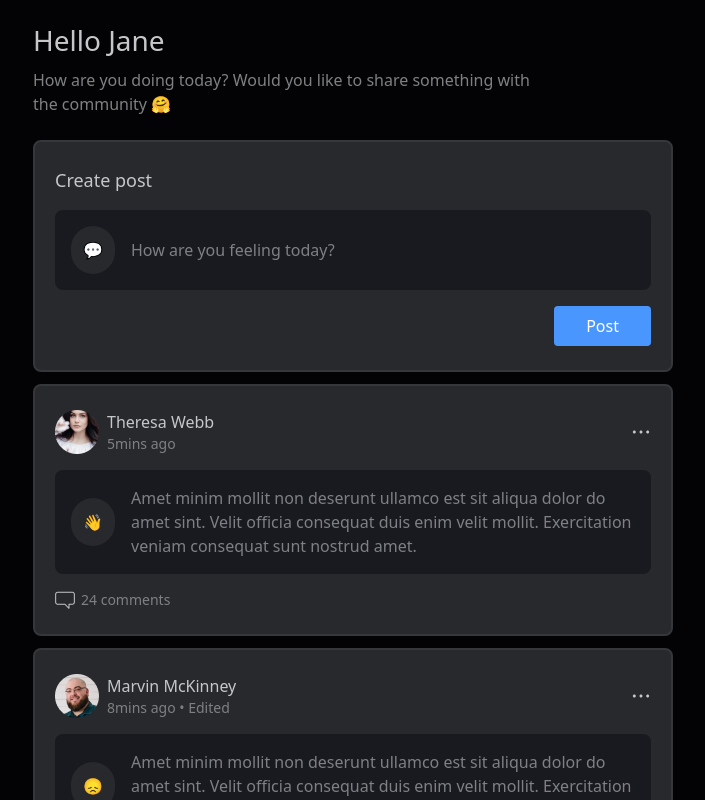
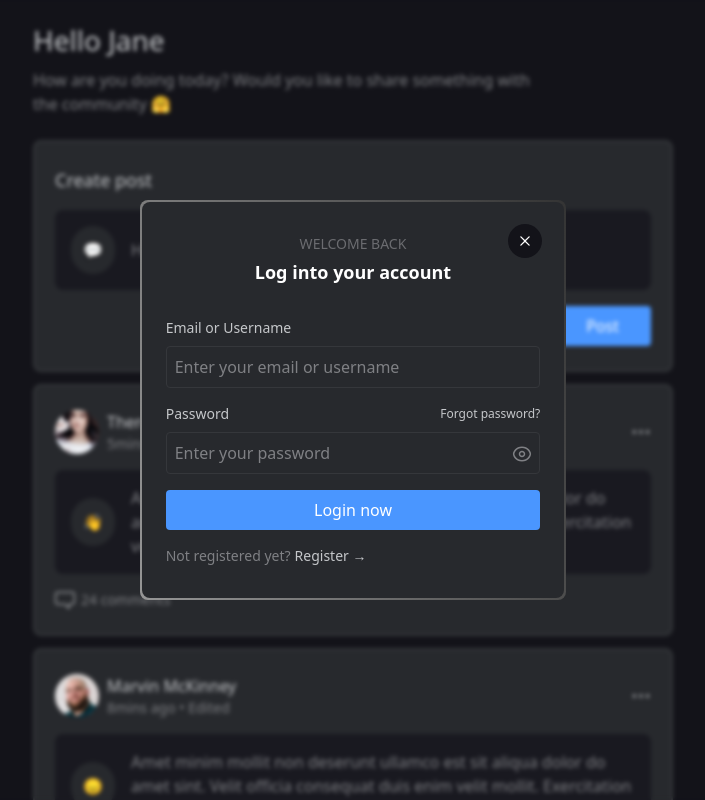
Before and after one commit to SaileshVerma/atlys_assignment, a React (Create React App) app: page / in a window 1280 px wide. Shown: the whole page, without its empty margins (287-992 px from the left). Built offline with nearby package versions, Linux system fonts and the light colour scheme.

Commit message:
component break

```diff
--- /dev/null
+++ b/src/components/LoginForm/LoginForm.tsx
@@ -0,0 +1,50 @@
+import EyeIcon from "../../assets/icons/EyeIcon";
+
+export const LoginForm = () => {
+  return (
+    <div className="flex flex-col w-full">
+      <div className="flex flex-col rounded-lg gap-4 items-center justify-center bg-background-black-secondary w-full h-full px-6 py-8">
+        <div className="flex flex-col gap-1 items-center w-full ">
+          <span className="text-secondary-text-black font-medium text-sm">
+            WELCOME BACK
+          </span>
+          <span className=" font-semibold text-lg">Log into your account</span>
+        </div>
+        <div className="flex flex-col self-start gap-2 w-full pt-4">
+          <span className="text-grey-1 text-sm font-medium">
+            Email or Username
+          </span>
+          <input
+            className="bg-transparent border-[1.5px] border-border-secondary-black rounded p-2 placeholder-style"
+            placeholder="Enter your email or username"
+          />
+        </div>
+        <div className="flex flex-col self-start gap-2 w-full">
+          <div className="flex flex-row justify-between items-center">
+            <span className="text-grey-1 text-sm font-medium">Password</span>
+            <span className="text-grey-1 text-xs font-medium">
+              Forgot password?
+            </span>
+          </div>
+          <div className="relative w-full">
+            <input
+              className="bg-transparent border-[1.5px] border-border-secondary-black rounded p-2 w-full placeholder-style"
+              placeholder="Enter your password"
+            />
+            <div className="absolute right-2 top-3">
+              <EyeIcon />
+            </div>
+          </div>
+        </div>
+
+        <button className="w-full p-2 font-medium bg-[#4A96FF] rounded">
+          Login now
+        </button>
+        <div className="flex self-start gap-1 text-sm text-grey-1 font-medium">
+          <span className="text-[#7F8084]">Not registered yet? </span>
+          <button>Register →</button>
+        </div>
+      </div>
+    </div>
+  );
+};
--- /dev/null
+++ b/src/components/SignUpForm/SignUpForm.tsx
@@ -0,0 +1,53 @@
+import EyeIcon from "../../assets/icons/EyeIcon";
+
+export const SignUpForm = () => {
+  return (
+    <div className="flex flex-col w-full">
+      <div className="flex flex-col rounded-lg gap-4 items-center justify-center bg-background-black-secondary w-full h-full px-6 py-8">
+        <div className="flex flex-col gap-1 items-center w-full ">
+          <span className="text-secondary-text-black font-medium text-sm">
+            SIGN UP
+          </span>
+          <span className=" font-semibold text-lg">
+            Create an account to continue
+          </span>
+        </div>
+        <div className="flex flex-col self-start gap-2 w-full pt-4">
+          <span className="text-grey-1 text-sm font-medium">Email</span>
+          <input
+            className="bg-transparent border-[1.5px] border-border-secondary-black rounded p-2 placeholder-style"
+            placeholder="Enter your email"
+          />
+        </div>
+        <div className="flex flex-col self-start gap-2 w-full pt-4">
+          <span className="text-grey-1 text-sm font-medium">Username</span>
+          <input
+            className="bg-transparent border-[1.5px] border-border-secondary-black rounded p-2 placeholder-style"
+            placeholder="Choose a preferred username"
+          />
+        </div>
+        <div className="flex flex-col self-start gap-2 w-full">
+          <span className="text-grey-1 text-sm font-medium">Password</span>
+
+          <div className="relative w-full">
+            <input
+              className="bg-transparent border-[1.5px] border-border-secondary-black rounded p-2 w-full placeholder-style"
+              placeholder="Choose a strong password"
+            />
+            <div className="absolute right-2 top-3">
+              <EyeIcon />
+            </div>
+          </div>
+        </div>
+
+        <button className="w-full p-2 font-medium bg-[#4A96FF] rounded">
+          Continue
+        </button>
+        <div className="flex self-start gap-1 text-sm text-grey-1 font-medium">
+          <span className="text-[#7F8084]">Already have an account? </span>
+          <button> Login →</button>
+        </div>
+      </div>
+    </div>
+  );
+};
--- /dev/null
+++ b/src/components/shared/CustomModal.tsx
@@ -0,0 +1,28 @@
+import CrossIcon from "../../assets/icons/CrossIcon";
+
+interface CustomModalProps {
+  isOpen: boolean;
+  children: React.ReactNode;
+  onClose: () => void;
+}
+
+export function CustomModal({ isOpen, children, onClose }: CustomModalProps) {
+  return (
+    <div
+      className={`absolute flex items-center inset-0 justify-center
+    ${!isOpen && "hidden"}
+    `}
+    >
+      <div className=" relative flex flex-col rounded-lg  gradient-border  items-center justify-center bg-background-black-secondary w-1/3 p-0.5">
+        <div
+          className="absolute right-6 top-6 bg-background-black-primary rounded-full p-3 cursor-pointer"
+          onClick={onClose}
+        >
+          <CrossIcon />
+        </div>
+
+        {children}
+      </div>
+    </div>
+  );
+}
--- a/src/pages/App.tsx
+++ b/src/pages/App.tsx
@@ -5,15 +5,24 @@ import Profile2 from "../assets/profiles/profile2.png";
 
 import CommentIcon from "../assets/icons/CommentIcon";
 import MoreHorizIcon from "../assets/icons/MoreHoriz";
-import EyeIcon from "../assets/icons/EyeIcon";
-import CrossIcon from "../assets/icons/CrossIcon";
-import { Login } from "./login/Login";
+import { useState } from "react";
+import { CustomModal } from "../components/shared/CustomModal";
+import { LoginForm } from "../components/LoginForm/LoginForm";
 //bg-black/80
 function App() {
+  const [isModalOpen, setIsModalOpen] = useState(true);
+
   return (
-    <div className="relative flex h-screen w-screen bg-black/80  thin-scrollbar flex-col items-center gap-6 text-white overflow-y-scroll">
-      {/* <div className="absolute h-full w-full backdrop-blur-[2px] items-center" />
-      <SignUpModal /> */}
+    <div className="relative flex h-screen w-screen   thin-scrollbar flex-col items-center gap-6 text-white overflow-y-scroll">
+      <div className="absolute h-full w-full backdrop-blur-[2px] items-center" />
+      <CustomModal
+        isOpen={isModalOpen}
+        onClose={() => {
+          setIsModalOpen(false);
+        }}
+      >
+        <LoginForm />
+      </CustomModal>
       <div className="flex flex-col gap-3 w-full pt-4 px-4 md:px-0 md:pt-6 md:w-1/2  md:items-start justify-start">
         <span className="text-grey-1 text-2xl md:text-[28px] font-medium">
           Hello Jane
@@ -44,119 +53,6 @@ function App() {
     </div>
   );
 }
-
-const SignUpModal = () => {
-  return (
-    <div className="absolute  flex items-center inset-0 justify-center">
-      <div className=" relative flex flex-col rounded-lg  gradient-border  items-center justify-center bg-background-black-secondary w-1/3 p-0.5">
-        <div className="absolute right-6 top-6 bg-background-black-primary rounded-full p-3">
-          <CrossIcon />
-        </div>
-        <div className="flex flex-col rounded-lg gap-4 items-center justify-center bg-background-black-secondary w-full h-full px-6 py-8">
-          <div className="flex flex-col gap-1 items-center w-full ">
-            <span className="text-secondary-text-black font-medium text-sm">
-              SIGN UP
-            </span>
-            <span className=" font-semibold text-lg">
-              Create an account to continue
-            </span>
-          </div>
-          <div className="flex flex-col self-start gap-2 w-full pt-4">
-            <span className="text-grey-1 text-sm font-medium">Email</span>
-            <input
-              className="bg-transparent border-[1.5px] border-border-secondary-black rounded p-2 placeholder-style"
-              placeholder="Enter your email"
-            />
-          </div>
-          <div className="flex flex-col self-start gap-2 w-full pt-4">
-            <span className="text-grey-1 text-sm font-medium">Username</span>
-            <input
-              className="bg-transparent border-[1.5px] border-border-secondary-black rounded p-2 placeholder-style"
-              placeholder="Choose a preferred username"
-            />
-          </div>
-          <div className="flex flex-col self-start gap-2 w-full">
-            <span className="text-grey-1 text-sm font-medium">Password</span>
-
-            <div className="relative w-full">
-              <input
-                className="bg-transparent border-[1.5px] border-border-secondary-black rounded p-2 w-full placeholder-style"
-                placeholder="Choose a strong password"
-              />
-              <div className="absolute right-2 top-3">
-                <EyeIcon />
-              </div>
-            </div>
-          </div>
-
-          <button className="w-full p-2 font-medium bg-[#4A96FF] rounded">
-            Continue
-          </button>
-          <div className="flex self-start gap-1 text-sm text-grey-1 font-medium">
-            <span className="text-[#7F8084]">Already have an account? </span>
-            <button> Login →</button>
-          </div>
-        </div>
-      </div>
-    </div>
-  );
-};
-
-const LoginModal = () => {
-  return (
-    <div className="absolute  flex items-center inset-0 justify-center">
-      <div className=" relative flex flex-col rounded-lg  gradient-border  items-center justify-center bg-background-black-secondary w-1/3 p-0.5">
-        <div className="absolute right-6 top-6 bg-background-black-primary rounded-full p-3">
-          <CrossIcon />
-        </div>
-        <div className="flex flex-col rounded-lg gap-4 items-center justify-center bg-background-black-secondary w-full h-full px-6 py-8">
-          <div className="flex flex-col gap-1 items-center w-full ">
-            <span className="text-secondary-text-black font-medium text-sm">
-              WELCOME BACK
-            </span>
-            <span className=" font-semibold text-lg">
-              Log into your account
-            </span>
-          </div>
-          <div className="flex flex-col self-start gap-2 w-full pt-4">
-            <span className="text-grey-1 text-sm font-medium">
-              Email or Username
-            </span>
-            <input
-              className="bg-transparent border-[1.5px] border-border-secondary-black rounded p-2 placeholder-style"
-              placeholder="Enter your email or username"
-            />
-          </div>
-          <div className="flex flex-col self-start gap-2 w-full">
-            <div className="flex flex-row justify-between items-center">
-              <span className="text-grey-1 text-sm font-medium">Password</span>
-              <span className="text-grey-1 text-xs font-medium">
-                Forgot password?
-              </span>
-            </div>
-            <div className="relative w-full">
-              <input
-                className="bg-transparent border-[1.5px] border-border-secondary-black rounded p-2 w-full placeholder-style"
-                placeholder="Enter your password"
-              />
-              <div className="absolute right-2 top-3">
-                <EyeIcon />
-              </div>
-            </div>
-          </div>
-
-          <button className="w-full p-2 font-medium bg-[#4A96FF] rounded">
-            Login now
-          </button>
-          <div className="flex self-start gap-1 text-sm text-grey-1 font-medium">
-            <span className="text-[#7F8084]">Not registered yet? </span>
-            <button>Register →</button>
-          </div>
-        </div>
-      </div>
-    </div>
-  );
-};
 
 const CreateCommentContainer = () => {
   return (
```
